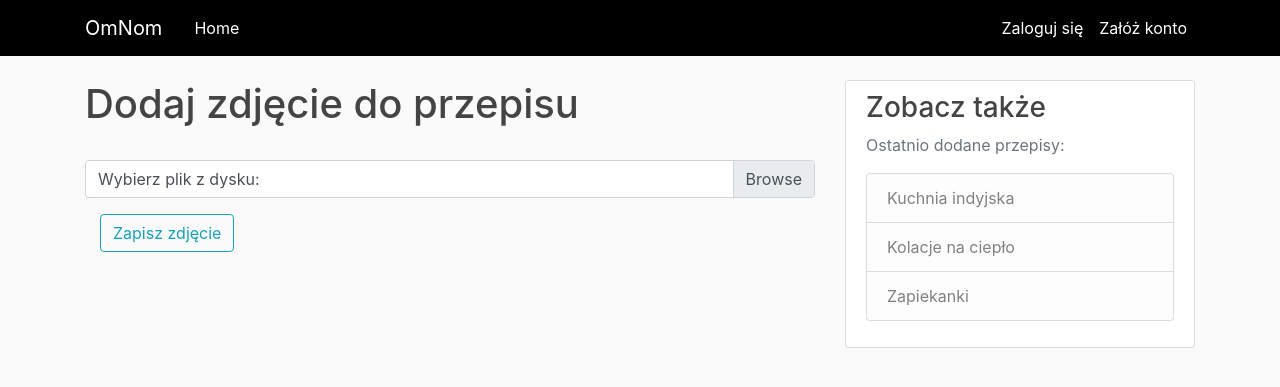
After one commit to beatarudzka/recipes-box-flask-postgresql-app, a Flask app: page /upload_image in a window 1280 px wide. The commit adds this page. Shown: the top 387 px of the page. Run offline with Flask 2, Linux system fonts and the light colour scheme; some libraries are stand-ins or nearby versions.

Commit message:
creating route upload image, saving images into folder

```diff
--- a/app/routes.py
+++ b/app/routes.py
@@ -85,6 +85,7 @@
     return render_template('account.html', title='Account', image_file=image_file, form=form)
 
 
+
 @app.route("/recipe/new", methods=['GET', 'POST'])
 @login_required
 def new_recipe():
@@ -96,6 +97,22 @@
         flash('Twój przepis został dodany!', 'success')
         return redirect(url_for('home'))
     return render_template('new_recipe.html', title='New Title', form=form, legend='Stwórz nowy przepis')
+
+
+app.config["IMAGE_UPLOADS"] = "/home/beatronoks/Dokumenty/Workspace/boilerplate-flask-app/app/static/images/recipes"
+
+@app.route("/upload_image" , methods=['GET', 'POST'])
+def upload_image():
+
+    if request.method == 'POST':
+
+        if request.files:
+            image = request.files["image"]
+            image.save(os.path.join(app.config["IMAGE_UPLOADS"], image.filename))
+            print("imaged saved")
+            return redirect(request.url)
+
+    return render_template('upload_image.html')
 
 
 @app.route("/recipe/<int:recipe_id>")
--- a/app/templates/new_recipe.html
+++ b/app/templates/new_recipe.html
@@ -52,10 +52,10 @@
         {% endif %}
       </div>
       <div class="form-group">
-        <h3>Ingredients</h3>
-        <p>New ingredient must be on a new line</p>
+        <p>Składniki:</p>
+        <p>Każdy, kolejny składnik musi być w nowej lini.</p>
         <input style="width:60%" type="text" name="ingredients_submit">
-        <a href="#" id=ingredient_input><button style="width:39%" class="btn btn-default" type="button">Add ingredient</button></a>
+        <a href="#" id=ingredient_input><button style="width:39%" class="btn btn-default" type="button">Dodaj składnik</button></a>
         <textarea id="ingr" name="ingredients" rows="8" style="width:100%" value="{{request.form.ingredients}}" required></textarea>
       </div>
       </div>
--- /dev/null
+++ b/app/templates/upload_image.html
@@ -0,0 +1,19 @@
+{% extends 'layout.html' %}
+{% block content%}
+
+<h1>Dodaj zdjęcie do przepisu</h1>
+<br>
+
+<div class="col">
+  <form action="/upload_image" method="POST" enctype="multipart/form-data">
+      <div class="form-group">
+        <input type="file" class="custom-file-input" name="image" id="image">
+        <label for="image" class="custom-file-label">Wybierz plik z dysku:</label>
+      </div>
+      <button type="submit" class="btn btn-outline-info">Zapisz zdjęcie</button>
+  </form>
+</div>
+
+
+
+{% endblock %}
```
Also changed, not shown: README.md, app/site.db, app/static/images/filestorage.png (added), app/static/images/recipes/favicon.png (added), app/static/images/recipes/filestorage.png (added).
